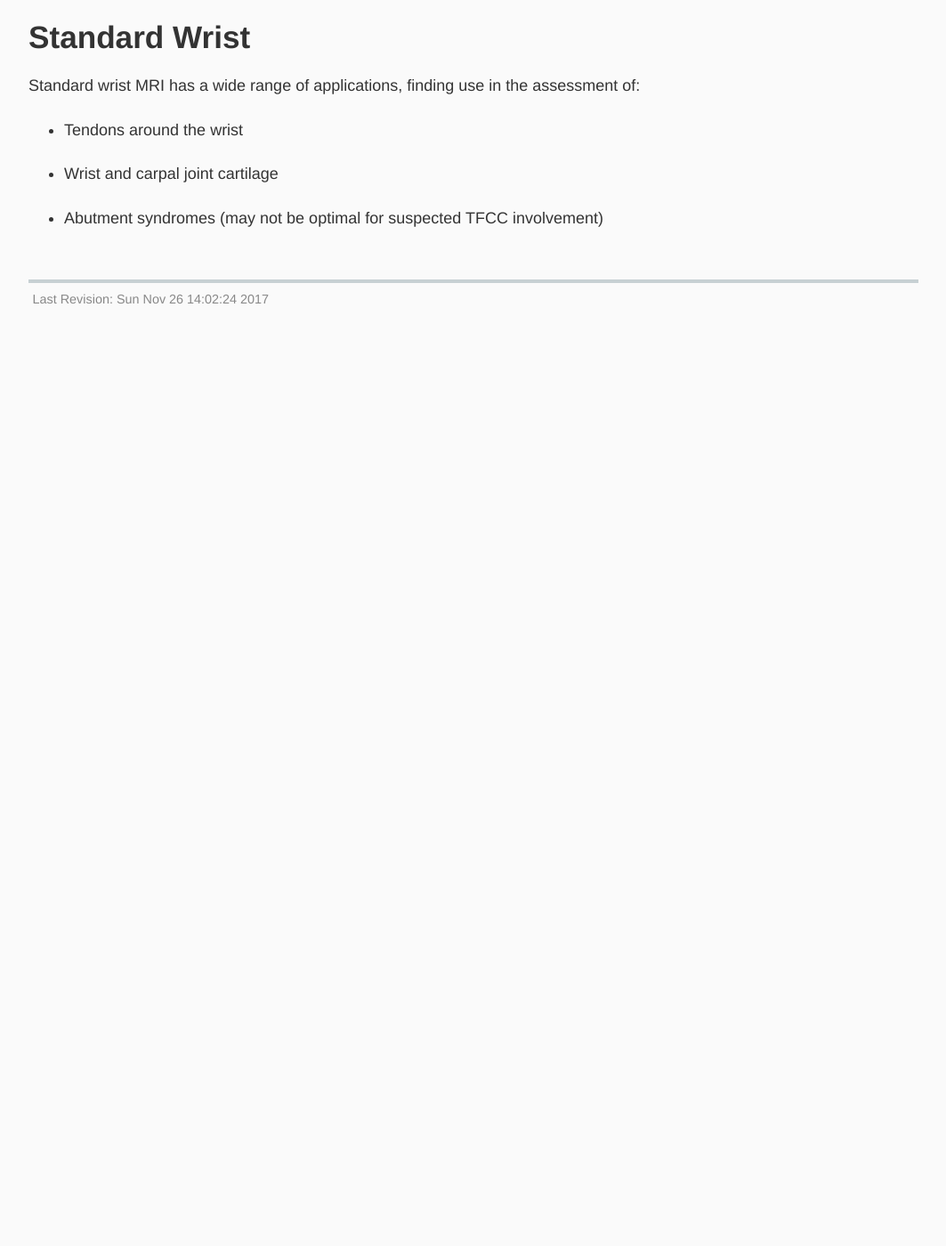
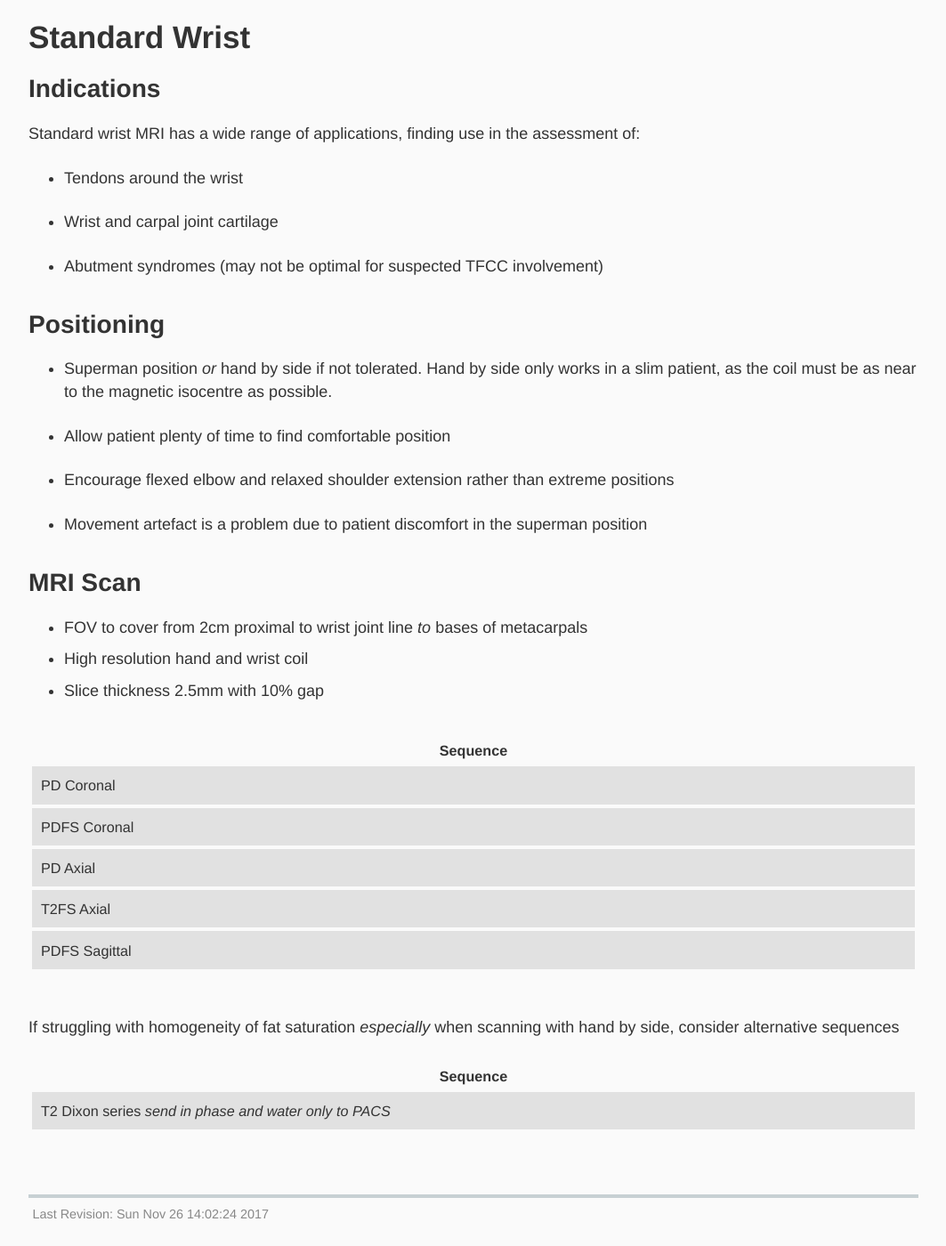
Before and after one commit to harrogatemsk/harrogatemsk.github.io, a Jekyll site: the page built from _protocols/standard-wrist.md, in a window 1280 px wide and 1400 px high, scrolled down 156 px. Shown: the whole window at 89% size, without its empty margins (108-1171 px from the left). Built offline with Jekyll 4.4.1, drawn with Linux system fonts in a browser that asks for light colours; some web fonts are replaced; before the commit the page ends 900 px from its top, so only the background shows below that.

Commit message:
Update from Forestry.io - standard-wrist.md

```diff
--- a/_protocols/standard-wrist.md
+++ b/_protocols/standard-wrist.md
@@ -7,6 +7,8 @@ description: ''
 layout: protocol
 desciption: ''
 ---
+### **Indications**
+
 Standard wrist MRI has a wide range of applications, finding use in the assessment of:
 
 * Tendons around the wrist
@@ -14,3 +16,33 @@ Standard wrist MRI has a wide range of applications, finding use in the assessme
 * Wrist and carpal joint cartilage
 
 * Abutment syndromes (may not be optimal for suspected TFCC involvement)
+
+### **Positioning**
+
+* Superman position _or_ hand by side if not tolerated. Hand by side only works in a slim patient, as the coil must be as near to the magnetic isocentre as possible.
+
+* Allow patient plenty of time to find comfortable position
+
+* Encourage flexed elbow and relaxed shoulder extension rather than extreme positions
+
+* Movement artefact is a problem due to patient discomfort in the superman position
+
+### **MRI Scan**
+
+* FOV to cover from 2cm proximal to wrist joint line _to_ bases of metacarpals
+* High resolution hand and wrist coil
+* Slice thickness 2.5mm with 10% gap
+
+| Sequence			|
+|---				|
+| PD Coronal		|
+| PDFS Coronal		|
+| PD Axial			|
+| T2FS Axial		|
+| PDFS Sagittal		|
+
+If struggling with homogeneity of fat saturation _especially_ when scanning with hand by side, consider alternative sequences
+
+| Sequence			|
+|---				|
+| T2 Dixon series _send in phase and water only to PACS_	|
```
Also changed, not shown: .forestry/front_matter/templates/protocols.yml.
